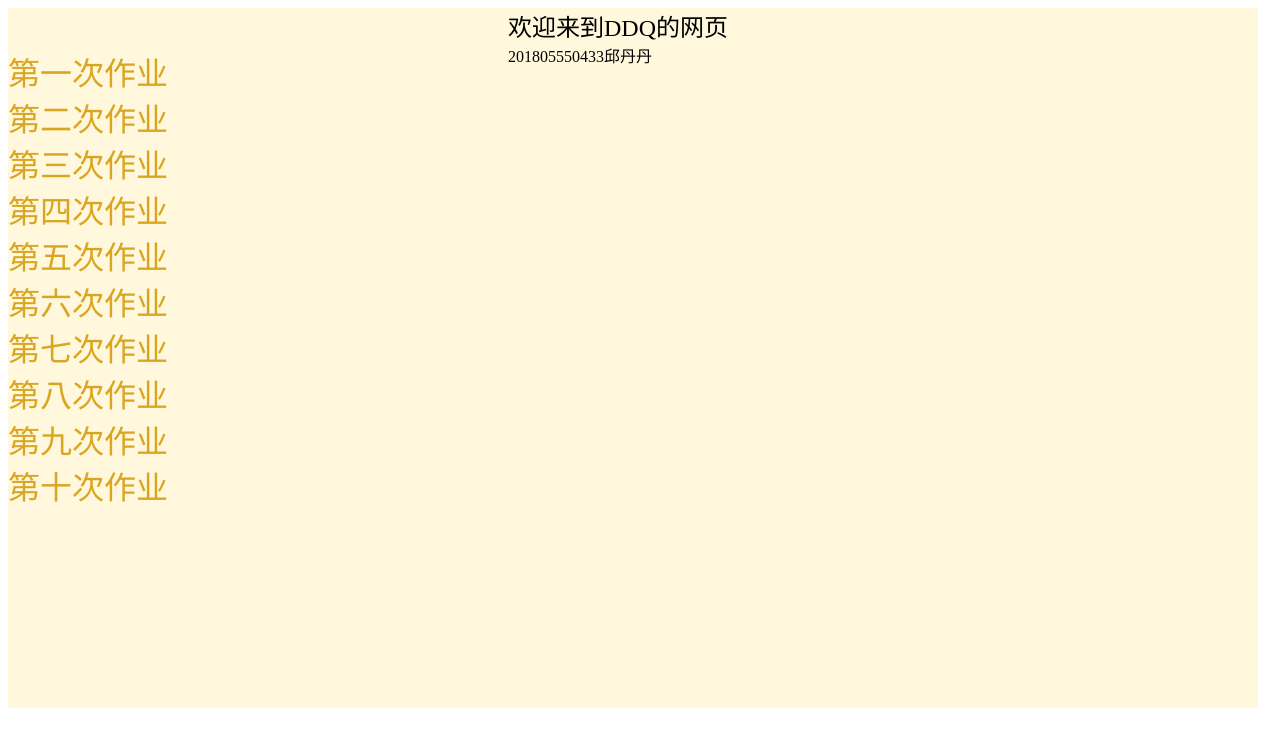
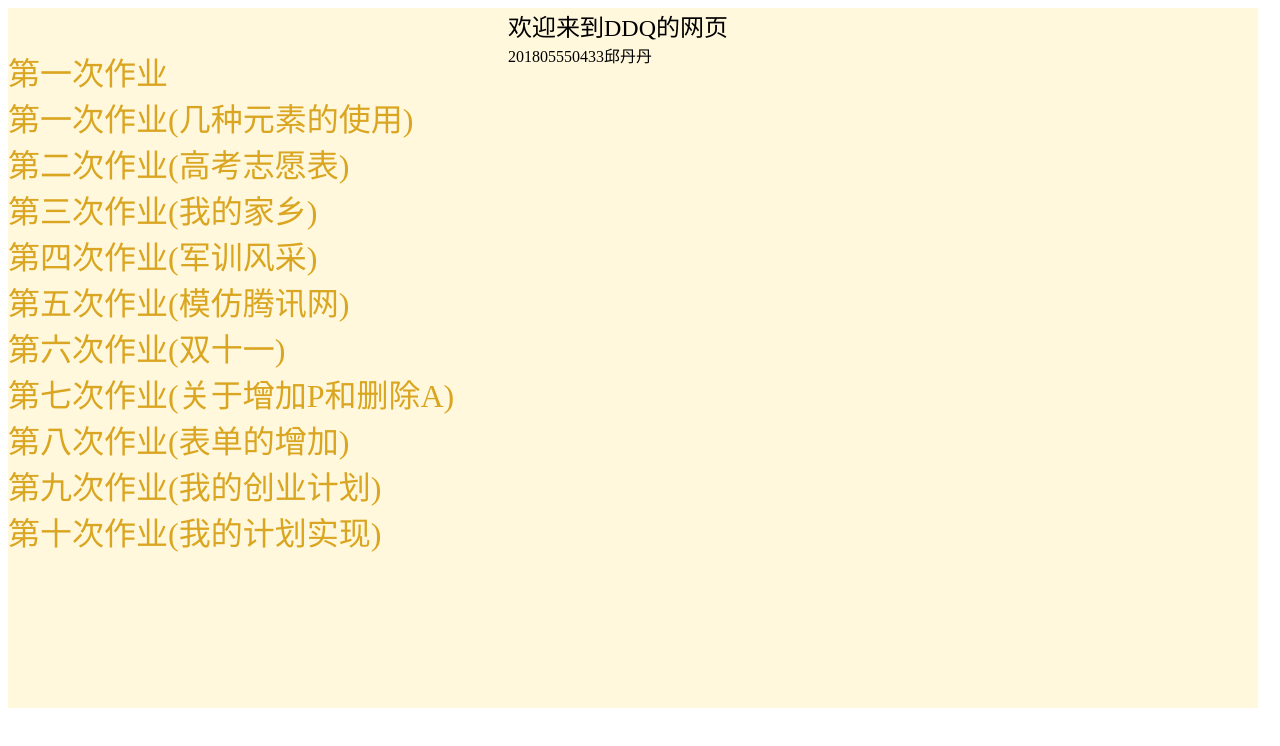
Before and after one commit to she123456/ddq25841, a plain HTML site: page index.html in a window 1280 px wide. Drawn offline with Linux system fonts and the light colour scheme.

Commit message:
Update index.html

```diff
--- a/index.html
+++ b/index.html
@@ -43,15 +43,18 @@ a:active{
 			</div>
 			<font size="6" face="marlett" color="coral"> <a href="20.html">第一次作业</a></font>
 			<br>
-			<font size="6" face="marlett" color="coral"> <a href="in.html">第二次作业</a></font><br>
-			<font size="6" face="marlett" color="coral"><a href="inx.html">第三次作业</font><br>
-			<font size="6" face="marlett" color="coral"><a href="index1.html">第四次作业</font><br>
-				<font size="6" face="marlett" color="coral"><a href="index5.html">第五次作业</font><br>
-					<font size="6" face="marlett" color="coral"><a href="index6.html">第六次作业</font><br>
-					<font size="6" face="marlett" color="coral"><a href="index7.html">第七次作业</font><br>
-					<font size="6" face="marlett" color="coral"> <a href="index8.html">第八次作业</a></font><br>
-			<font size="6" face="marlett" color="coral"><a href="index9.html">第九次作业</font><br>
-			<font size="6" face="marlett" color="coral"><a href="index10.html">第十次作业</font><br>
+			<font size="6" face="marlett" color="coral"> <a href="20.html">第一次作业(几种元素的使用)</a></font>
+			<br>
+			<font size="6" face="marlett" color="coral"> <a href="in.html">第二次作业(高考志愿表)</a></font><br>
+			<font size="6" face="marlett" color="coral"><a href="inx.html">第三次作业(我的家乡)</font><br>
+			<font size="6" face="marlett" color="coral"><a href="index1.html">第四次作业(军训风采)</font><br>
+				<font size="6" face="marlett" color="coral"><a href="index5.html">第五次作业(模仿腾讯网)</font><br>
+					<font size="6" face="marlett" color="coral"><a href="index6.html">第六次作业(双十一)</font><br>
+					<font size="6" face="marlett" color="coral"><a href="index7.html">第七次作业(关于增加P和删除A)</font><br>
+					<font size="6" face="marlett" color="coral"> <a href="index8.html">第八次作业(表单的增加)</a></font><br>
+			<font size="6" face="marlett" color="coral"><a href="index9.html">第九次作业(我的创业计划)</font><br>
+			<font size="6" face="marlett" color="coral"><a href="index10.html">第十次作业(我的计划实现)</font><br>
+
 
 		</div>
 
```
